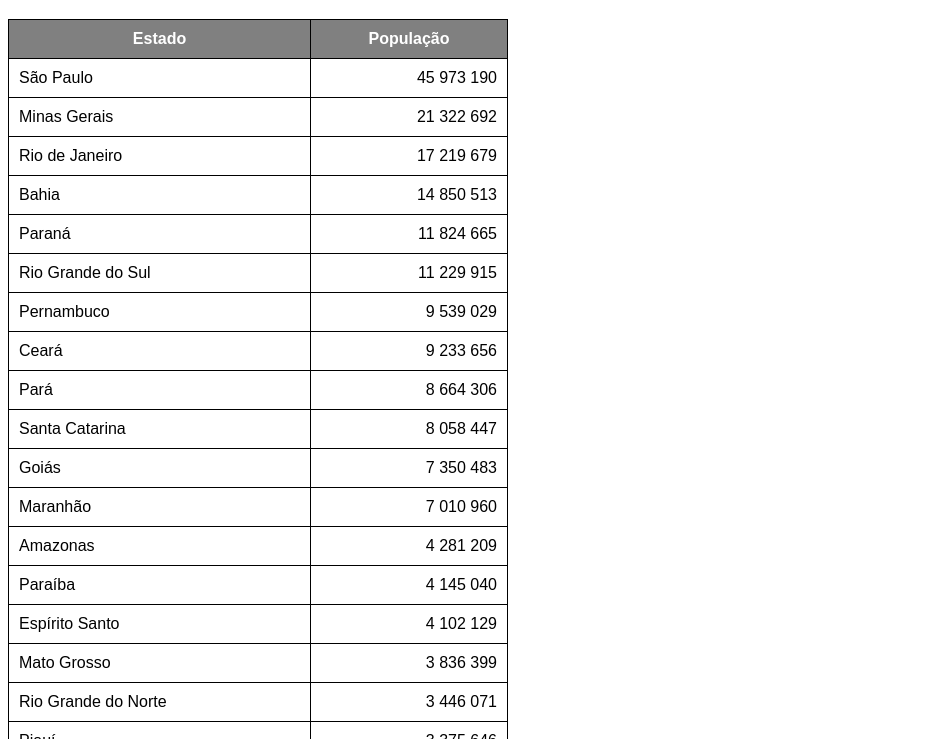
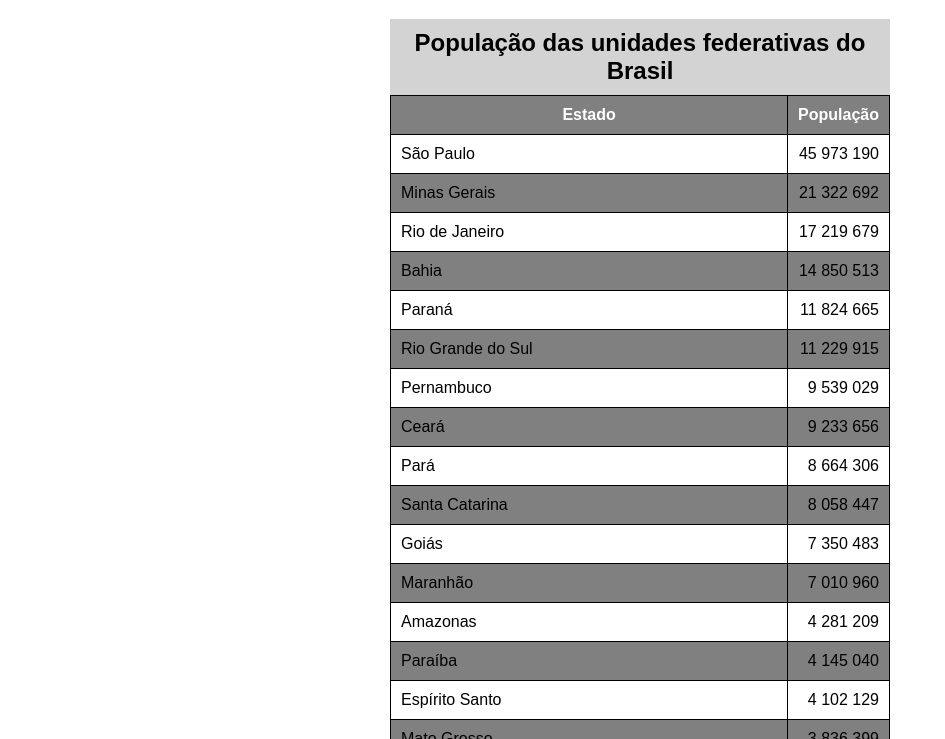
Before and after one commit to Benhur-F-R/html-css, a plain HTML site: page exercicios/ex023/tabela002.html in a window 1280 px wide. Shown: the part 61-800 px from the top of the page, without its empty margins (0-945 px from the left). Drawn offline with Linux system fonts and the light colour scheme.

Commit message:
update tanela002

```diff
--- a/exercicios/ex023/tabela002.html
+++ b/exercicios/ex023/tabela002.html
@@ -12,6 +12,13 @@
     table{
         border-collapse: collapse;
         width: 500px;
+        margin: auto;
+    }
+    caption{
+        font-size: 1.5em;
+        font-weight: bold;
+        background-color: lightgray;
+        padding: 10px;
     }
     td, th{
         border: 1px solid black;
@@ -24,14 +31,18 @@
     .num{
         text-align: right;
     }
+    tbody > tr:nth-child(2n){
+        background-color: gray;
+    }
 </style>
 <body>
     <h1>Tabelas grandes</h1>
     <table>
+        <caption>População das unidades federativas do Brasil</caption>
         <thead>
             <tr>
-                <th>Estado</th>
-                <th>População</th>
+                <th scope="col">Estado</th>
+                <th scope="col" style="width: 50px;">População</th>
             </tr>
         </thead>
         <tbody>
@@ -146,7 +157,7 @@
         </tbody>
         <tfoot>
             <tr>
-                <th>Total da população</th>
+                <th scope="row">Total da população</th>
                 <td class="num">212 583 720</td>
             </tr>
         </tfoot>
```
